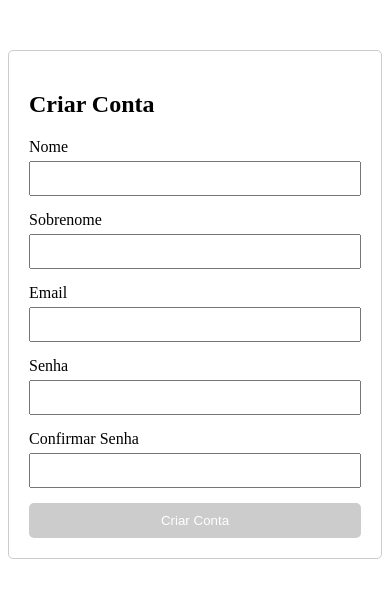
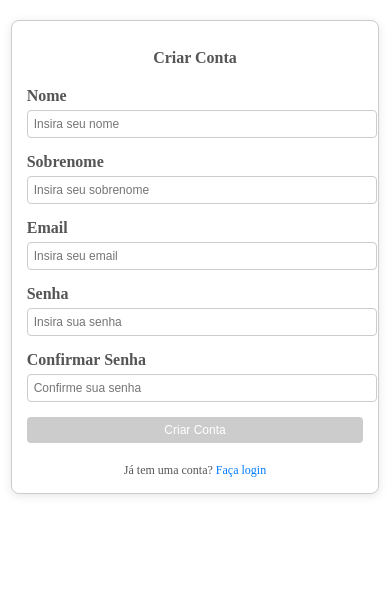
Before and after one commit to guialvesds/webFinance, an Angular app: page / in a window 390 px wide. Shown: the top 598 px of the page. Built offline with nearby package versions, Linux system fonts and the light colour scheme.

Commit message:
Testing conection on API

```diff
--- a/src/app/src/pages/createAccount/create-account/create-account.component.html
+++ b/src/app/src/pages/createAccount/create-account/create-account.component.html
@@ -1,17 +1,29 @@
-<div class="criar-conta-container">
+<div class="registration-container">
     <h2>Criar Conta</h2>
+
+    <!-- Mensagem de sucesso -->
+  <div *ngIf="successMessage" class="success-message">
+    {{ successMessage }}
+  </div>
+
+  <!-- Mensagem de erro da API -->
+  <div *ngIf="apiErrorMessage" class="error-message">
+    {{ apiErrorMessage }}
+  </div>
+
   <form [formGroup]="criarContaForm" (ngSubmit)="onSubmit()">
+    <!-- Campos do formulário -->
     <div class="form-group">
-        <label for="nome">Nome</label>
-        <input type="text" id="primaryName" formControlName="primaryName" class="form-control" />
+      <label for="primaryName">Nome</label>
+      <input type="text" id="primaryName" formControlName="primaryName" class="form-control" placeholder="Insira seu nome" />
       <div *ngIf="criarContaForm.get('primaryName')?.invalid && criarContaForm.get('primaryName')?.touched" class="error-message">
         Nome é obrigatório.
       </div>
     </div>
 
     <div class="form-group">
-        <label for="nome">Sobrenome</label>
-        <input type="text" id="secondName" formControlName="secondName" class="form-control" />
+      <label for="secondName">Sobrenome</label>
+      <input type="text" id="secondName" formControlName="secondName" class="form-control" placeholder="Insira seu sobrenome" />
       <div *ngIf="criarContaForm.get('secondName')?.invalid && criarContaForm.get('secondName')?.touched" class="error-message">
         Sobrenome é obrigatório.
       </div>
@@ -19,15 +31,15 @@
 
     <div class="form-group">
       <label for="email">Email</label>
-        <input type="email" id="email" formControlName="email" class="form-control" />
+      <input type="email" id="email" formControlName="email" class="form-control" placeholder="Insira seu email" />
       <div *ngIf="criarContaForm.get('email')?.invalid && criarContaForm.get('email')?.touched" class="error-message">
         Por favor, insira um email válido.
       </div>
     </div>
 
     <div class="form-group">
-        <label for="senha">Senha</label>
-        <input type="password" id="password" formControlName="password" class="form-control" />
+      <label for="password">Senha</label>
+      <input type="password" id="password" formControlName="password" class="form-control" placeholder="Insira sua senha" />
       <div *ngIf="criarContaForm.get('password')?.invalid && criarContaForm.get('password')?.touched" class="error-message">
         A senha deve ter pelo menos 6 caracteres.
       </div>
@@ -35,12 +47,23 @@
 
     <div class="form-group">
       <label for="confirmarSenha">Confirmar Senha</label>
-        <input type="password" id="confirmarSenha" formControlName="confirmarSenha" class="form-control" />
+      <input type="password" id="confirmarSenha" formControlName="confirmarSenha" class="form-control" placeholder="Confirme sua senha" />
       <div *ngIf="criarContaForm.hasError('senhasNaoCombinam') && criarContaForm.get('confirmarSenha')?.touched" class="error-message">
         As senhas não coincidem.
       </div>
     </div>
 
-      <button type="submit" [disabled]="criarContaForm.invalid" class="btn btn-primary">Criar Conta</button>
+    <!-- Botão de Submit com Loading -->
+    <button type="submit" [disabled]="criarContaForm.invalid || loading" class="btn btn-primary">
+      <span *ngIf="!loading">Criar Conta</span>
+      <span *ngIf="loading">
+        <div class="spinner"></div> Cadastrando...
+      </span>
+    </button>
   </form>
+
+  <!-- Link para Login -->
+  <div class="next-step">
+    Já tem uma conta? <a routerLink="/login">Faça login</a>
   </div>
+</div>
--- a/src/app/src/pages/createAccount/create-account/create-account.component.scss
+++ b/src/app/src/pages/createAccount/create-account/create-account.component.scss
@@ -1,42 +1,186 @@
-.criar-conta-container {
+.registration-container {
     max-width: 400px;
     margin: 50px auto;
     padding: 20px;
     border: 1px solid #ccc;
-    border-radius: 5px;
+    border-radius: 8px;
+    background-color: #fff;
+    box-shadow: 0 2px 10px rgba(0, 0, 0, 0.1);
+    text-align: center;
+
+    h1 {
+      font-size: 24px;
+      color: #333;
+      margin-bottom: 10px;
+    }
+
+    h2 {
+      font-size: 20px;
+      color: #555;
+      margin-bottom: 20px;
+    }
 
     .form-group {
       margin-bottom: 15px;
+      text-align: left;
 
       label {
         display: block;
         margin-bottom: 5px;
+        font-weight: bold;
+        color: #555;
       }
 
       input {
         width: 100%;
-        padding: 8px;
-        box-sizing: border-box;
+        padding: 10px;
+        border: 1px solid #ccc;
+        border-radius: 4px;
+        font-size: 14px;
+
+        &:focus {
+          border-color: #007bff;
+          outline: none;
+          box-shadow: 0 0 5px rgba(0, 123, 255, 0.5);
+        }
       }
 
       .error-message {
-        color: red;
-        font-size: 0.9em;
+        color: #dc3545;
+        font-size: 12px;
+        margin-top: 5px;
       }
     }
 
-    button {
+    .btn-primary {
       width: 100%;
       padding: 10px;
       background-color: #007bff;
+      border: none;
+      border-radius: 4px;
       color: white;
-      border: none;
-      border-radius: 5px;
+      font-size: 16px;
       cursor: pointer;
 
       &:disabled {
         background-color: #ccc;
         cursor: not-allowed;
       }
+
+      &:hover:not(:disabled) {
+        background-color: #0056b3;
+      }
+
+      .success-message {
+        background-color: #d4edda;
+        color: #155724;
+        padding: 10px;
+        border-radius: 4px;
+        margin-bottom: 20px;
+        text-align: center;
+      }
+
+      .error-message {
+        color: #dc3545;
+        font-size: 14px;
+        margin-top: 5px;
+        text-align: center;
+      }
+
+      .btn-primary {
+        position: relative;
+
+        .spinner {
+          display: inline-block;
+          width: 20px;
+          height: 20px;
+          border: 3px solid rgba(255, 255, 255, 0.3);
+          border-radius: 50%;
+          border-top-color: #fff;
+          animation: spin 1s ease-in-out infinite;
+        }
+
+        @keyframes spin {
+          to {
+            transform: rotate(360deg);
+          }
+        }
+      }
+
+    }
+
+    .next-step {
+      margin-top: 20px;
+      font-size: 14px;
+      color: #555;
+
+      a {
+        color: #007bff;
+        text-decoration: none;
+
+        &:hover {
+          text-decoration: underline;
+        }
+      }
+    }
+
+
+
+    /* Responsividade para telas menores */
+    @media (max-width: 768px) {
+      max-width: 90%;
+      margin: 20px auto;
+      padding: 15px;
+
+      h1 {
+        font-size: 22px;
+      }
+
+      h2 {
+        font-size: 18px;
+      }
+
+      .form-group {
+        input {
+          font-size: 12px;
+          padding: 8px;
+        }
+      }
+
+      .btn-primary {
+        font-size: 14px;
+        padding: 8px;
+      }
+
+      .next-step {
+        font-size: 12px;
+      }
+    }
+
+    /* Responsividade para telas muito pequenas (mobile) */
+    @media (max-width: 480px) {
+      h1 {
+        font-size: 20px;
+      }
+
+      h2 {
+        font-size: 16px;
+      }
+
+      .form-group {
+        input {
+          font-size: 12px;
+          padding: 6px;
+        }
+      }
+
+      .btn-primary {
+        font-size: 12px;
+        padding: 6px;
+      }
+
+      .next-step {
+        font-size: 12px;
+      }
     }
   }
--- a/src/app/src/pages/createAccount/create-account/create-account.component.ts
+++ b/src/app/src/pages/createAccount/create-account/create-account.component.ts
@@ -12,6 +12,9 @@ import { FormBuilder, FormGroup, ReactiveFormsModule, Validators, AbstractContro
 })
 export class CreateAccountComponent {
   criarContaForm: FormGroup;
+  loading: boolean = false;
+  successMessage: string | null = null;
+  apiErrorMessage: string | null = null;
 
   constructor(private fb: FormBuilder, private http: HttpClient) {
     this.criarContaForm = this.fb.group({
@@ -23,7 +26,7 @@ export class CreateAccountComponent {
     }, { validators: this.senhasCombinam });
   }
 
-
+  // Validação personalizada para verificar se as senhas coincidem
   senhasCombinam(group: AbstractControl): ValidationErrors | null {
     const senha = group.get('password')?.value;
     const confirmarSenha = group.get('confirmarSenha')?.value;
@@ -32,17 +35,26 @@ export class CreateAccountComponent {
 
   onSubmit() {
     if (this.criarContaForm.valid) {
+      this.loading = true;
+      this.successMessage = null;
+      this.apiErrorMessage = null;
+
       this.http.post('http://localhost:8080/api/v1/users', this.criarContaForm.value)
         .subscribe({
           next: (response) => {
-            console.log('Conta criada com sucesso', response);
+            this.loading = false;
+            this.successMessage = 'Cadastro realizado com sucesso!';
+            this.criarContaForm.reset();
           },
           error: (error) => {
-            console.error('Erro ao criar conta', error);
+            this.loading = false;
+            if (error.status === 400 && error.error === "Email already exists") {
+              this.apiErrorMessage = "Este email já está em uso. Por favor, use outro email.";
+            } else {
+              this.apiErrorMessage = "Ocorreu um erro ao cadastrar. Tente novamente mais tarde.";
+            }
           }
         });
-    } else {
-      console.log('Formulário inválido');
     }
   }
 }
```
Lines whose indentation alone changed are shown as unchanged.
